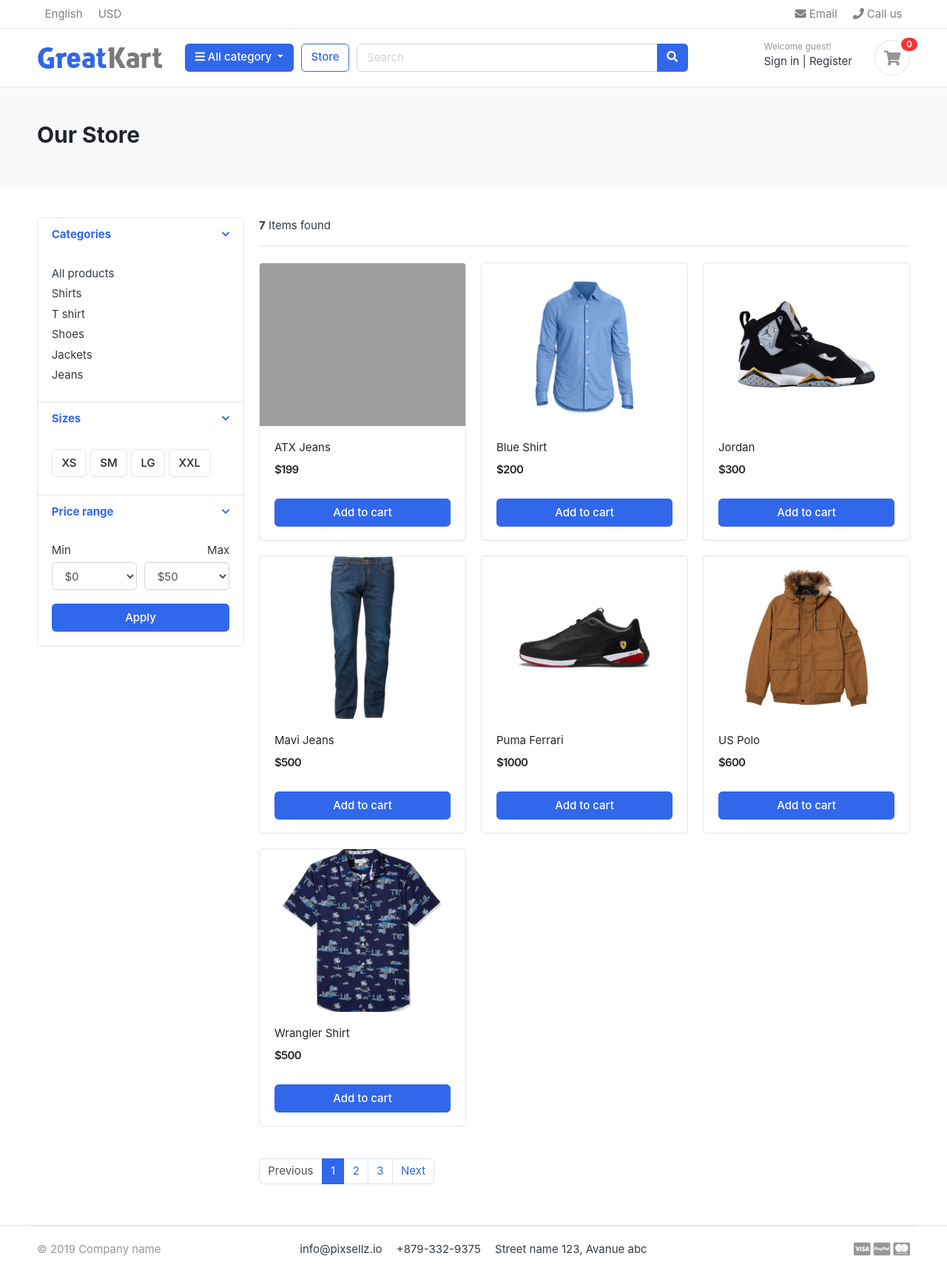
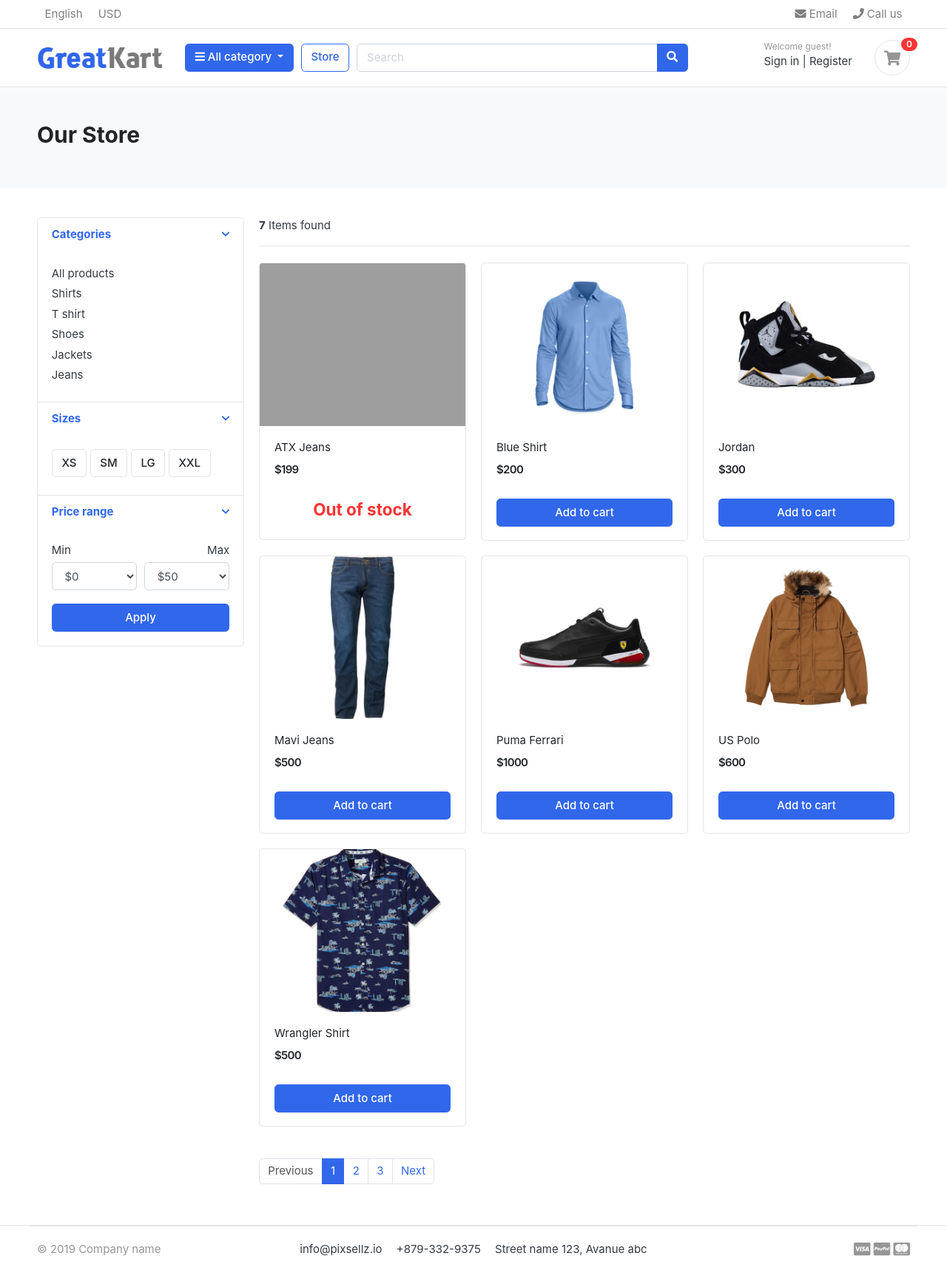
Before and after one commit to user19522442/doan, a Django app: page /store/ in a window 1280 px wide. Shown: the whole page at 74% size. Run offline with Django 4.2, Linux system fonts and the light colour scheme; data comes from the database, SQL or seed files in the repository; both versions use the stored data as it was after the commit; some libraries are stand-ins or nearby versions; some web fonts are replaced; grey boxes are pictures that could not be loaded.

Commit message:
Fix Them san pham, Out of stock

```diff
--- a/GreatKart/templates/includes/navbar.html
+++ b/GreatKart/templates/includes/navbar.html
@@ -67,7 +67,7 @@
                                 <a href="./register.html"> Register</a>
                             </div>
                         </div>
-                        <a href="./cart.html" class="widget-header pl-3 ml-3">
+                        <a href="{%url 'cart'%}" class="widget-header pl-3 ml-3">
                             <div class="icon icon-sm rounded-circle border"><i class="fa fa-shopping-cart"></i></div>
                             <span class="badge badge-pill badge-danger notify">0</span>
                         </a>
--- a/GreatKart/templates/store/store.html
+++ b/GreatKart/templates/store/store.html
@@ -140,7 +140,11 @@
                             {% comment %} <del class="price-old">${{product.price}}</del> {% endcomment %}
                         </div> <!-- price-wrap.// -->
                     </div>
-                    <a href="#" class="btn btn-block btn-primary">Add to cart </a>
+                    {% if product.stock <= 0 %}
+                    <h4 class="text-center text-danger">Out of stock</h4>
+                    {% else %}
+                    <a href="{% url 'add_cart' product.id%}" class="btn btn-block btn-primary">Add to cart </a>
+                    {% endif %}
                 </figcaption>
             </figure>
         </div> <!-- col.// -->
```
Also changed, not shown: GreatKart/templates/store/cart.html (+10 -3 lines), GreatKart/db.sqlite3.
